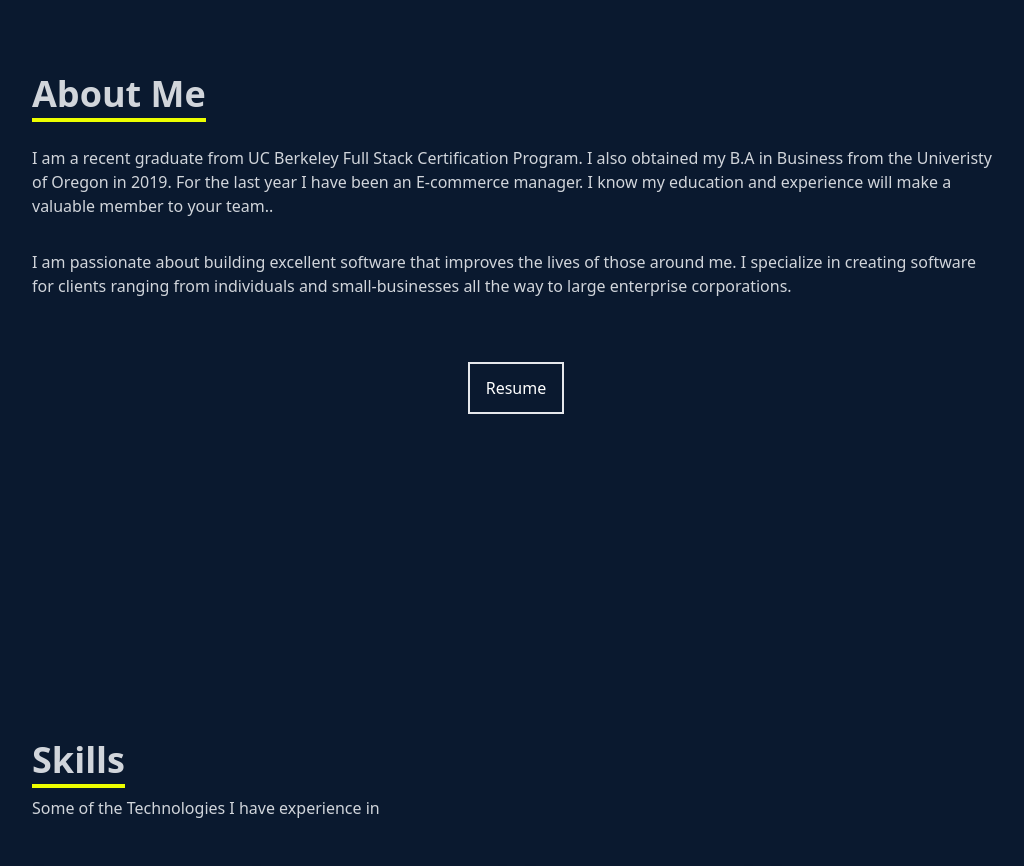
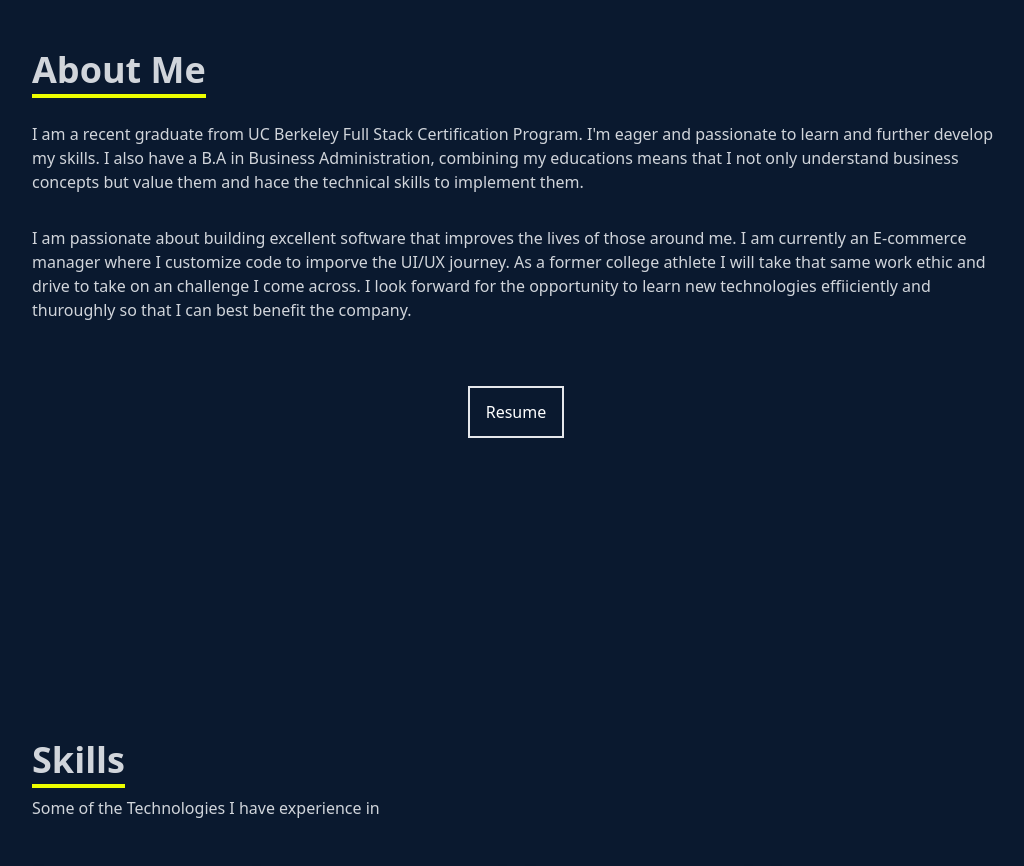
Before and after one commit to Mrwaynejames/mcwilliams_portfolio, a React (Create React App) app in the folder my-app/: page / in a window 1280 px wide. Shown: the part 940-1806 px from the top of the page, without its empty margins (124-1148 px from the left). Built offline with nearby package versions, Linux system fonts and the light colour scheme.

Commit message:
about me section

```diff
--- a/my-app/src/components/About.jsx
+++ b/my-app/src/components/About.jsx
@@ -17,17 +17,17 @@ const About = () => {
           </div>
           <div className='max-w-[1000px] w-full grid  gap-8 px-4'>
             <div>
-              <p>  I am a recent graduate from UC Berkeley Full Stack Certification Program. I also obtained
-              my B.A in Business from the Univeristy of Oregon in 2019.
-              For the last year I have been an E-commerce manager.
-              I know my education and experience will make a valuable member
-               to your team..</p>
+              <p>  I am a recent graduate from UC Berkeley Full Stack Certification Program.
+                 I'm eager and passionate to learn and further develop my skills.
+                I also have a B.A in Business Administration, combining my educations means that I not only
+                understand business concepts but value them and hace the technical skills to implement them.</p>
             </div>
             <div>
               <p>I am passionate about building excellent software that improves
-              the lives of those around me. I specialize in creating software
-              for clients ranging from individuals and small-businesses all the
-              way to large enterprise corporations.</p>
+              the lives of those around me. I am currently an E-commerce manager where I
+              customize code to imporve the UI/UX journey. As a former college athlete I will take
+              that same work ethic and drive to take on an challenge I come across. I look forward for the
+              opportunity to learn new technologies effiiciently and thuroughly so that I can best benefit the company. </p>
             </div>
             <a href={resume}>
               <button className='text-white border-2 hover:bg-[#edff00] hover:border-[#edff00] hover:text-[#0a192f] px-4 py-3 my-8 mx-auto flex items-center'>Resume</button>
```
